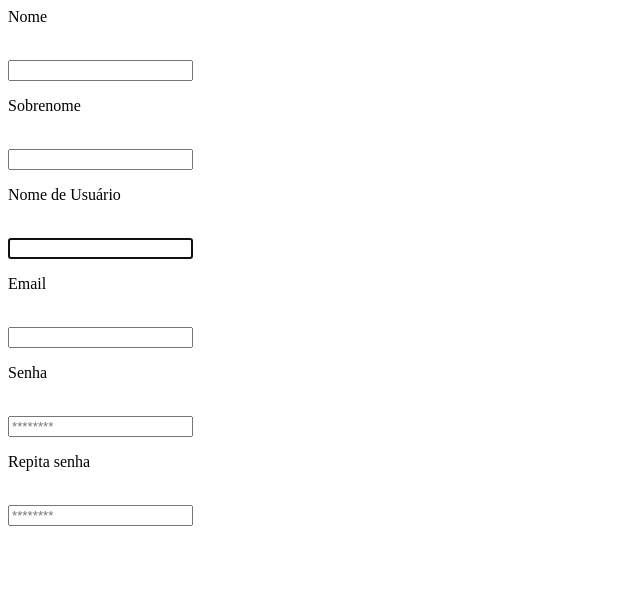
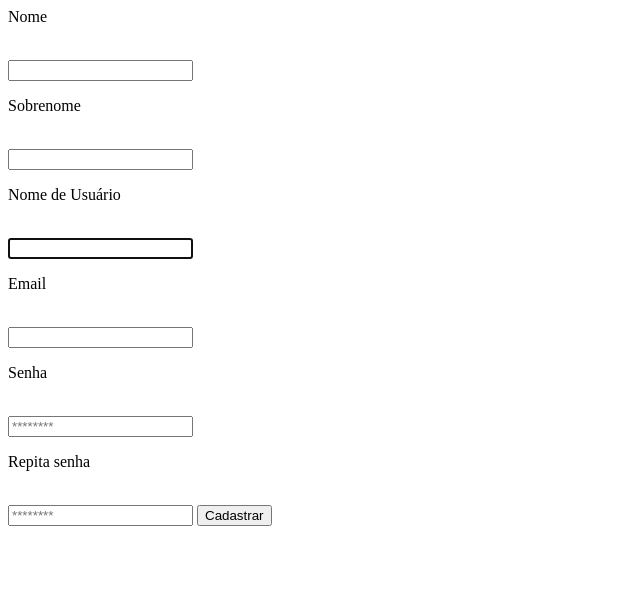
Before and after one commit to brunomalheiros/IFinder, a Django app: page /accounts/cadastro/ in a window 1280 px wide. Shown: the top 605 px of the page, without its empty margins (0-640 px from the left). Run offline with Django 3.2, Linux system fonts and the light colour scheme.

Commit message:
pequena correção

```diff
--- a/accounts/templates/cadastro.html
+++ b/accounts/templates/cadastro.html
@@ -17,5 +17,5 @@
 
     <p>Repita senha</p></br>
     {{ form.password2}}
-
+    <button type="submit" class="button-green form-btn">Cadastrar</button>
 </form>
```
Also changed, not shown: accounts/migrations/0001_initial.py.
